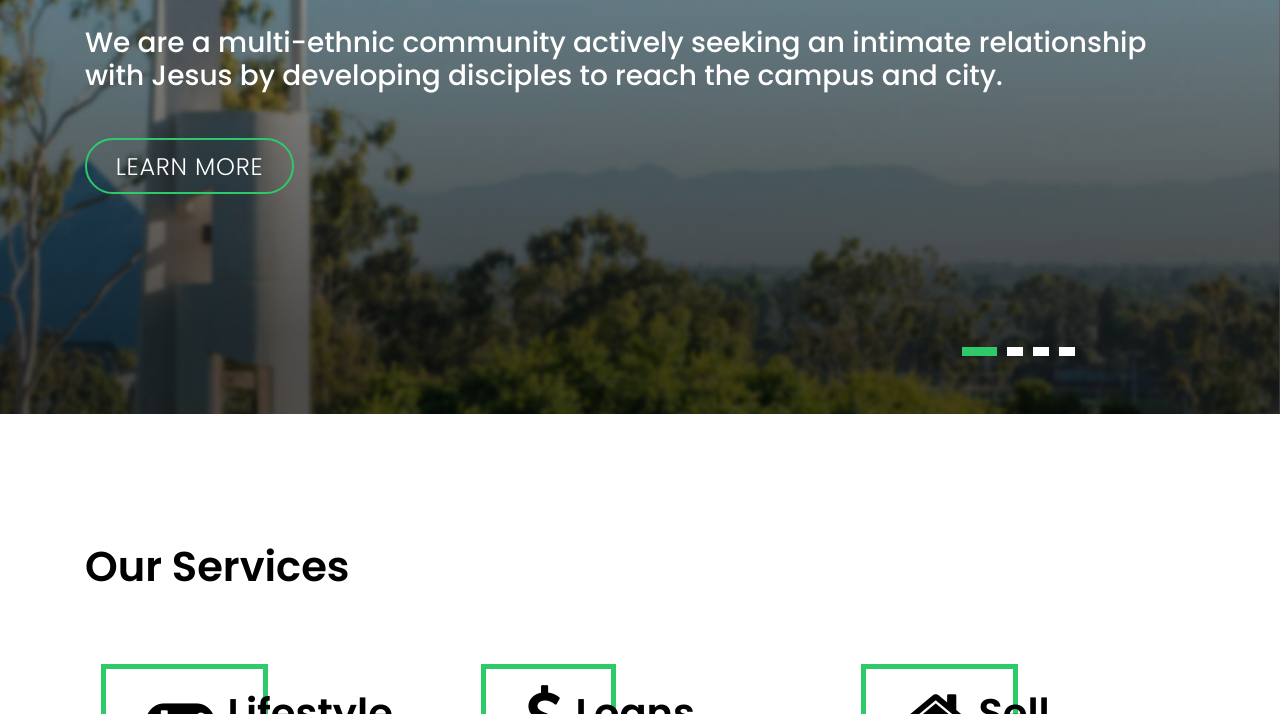
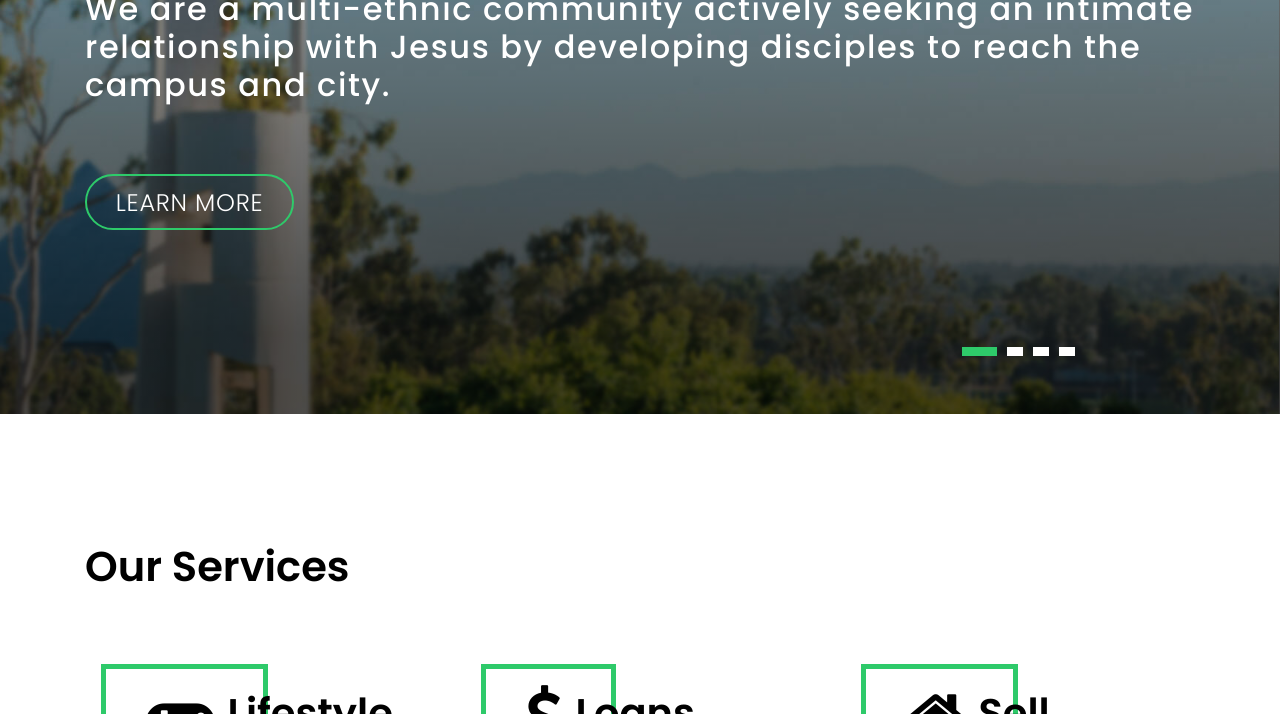
Before and after one commit to TofuBytesDEV/BeachIV, a plain HTML site: page index.html in a window 1280 px wide. Shown: the part 386-1100 px from the top of the page. Drawn offline with Linux system fonts and the light colour scheme; grey boxes are pictures that could not be loaded.

Commit message:
Update index.html

```diff
--- a/index.html
+++ b/index.html
@@ -93,7 +93,7 @@
             <div class="container">
                 <h1 class="intro-title mb-4">
                       Welcome to <span class="color-b"> BeachIV!</span></h1><br>
-              <h3 class="color-white">We are a multi-ethnic community actively seeking an intimate relationship with Jesus by developing disciples to reach the campus and city.</h3>
+              <h3 class="intro-title-top color-white">We are a multi-ethnic community actively seeking an intimate relationship with Jesus by developing disciples to reach the campus and city.</h3>
                     <p class="intro-subtitle intro-price">
                       <a href="#"><span class="price-a">Learn More</span></a>
             </div>
```
